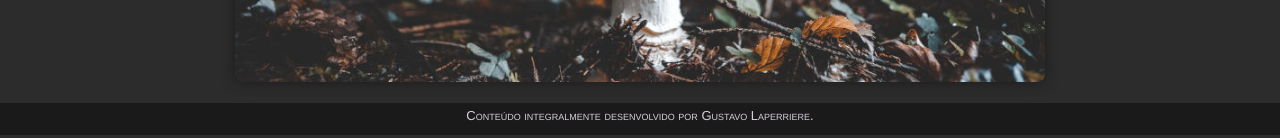
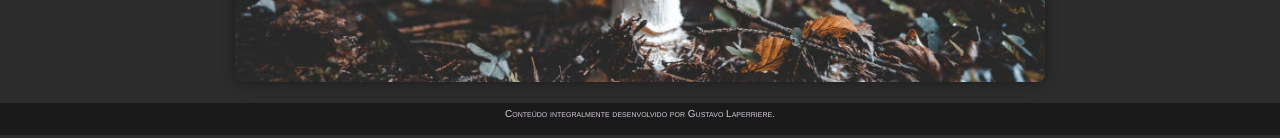
Before and after one commit to GustavoNihil/digressoes_filosoficas, a Django app: page / in a window 1280 px wide. Shown: the part 1487-1625 px from the top of the page. Run offline with Django 4.2, Linux system fonts and the light colour scheme.

Commit message:
Update home_DF.html

```diff
--- a/principal/templates/home_DF.html
+++ b/principal/templates/home_DF.html
@@ -43,7 +43,7 @@
 
     footer > h2 {
         text-align: center;
-        font-size: small;
+        font-size: x-small;
         background-color: var(--cor8);
         height: clamp(2px, 2px + 1.8vh, 16px);
         padding: 5px 0px 11px 0px;
```
